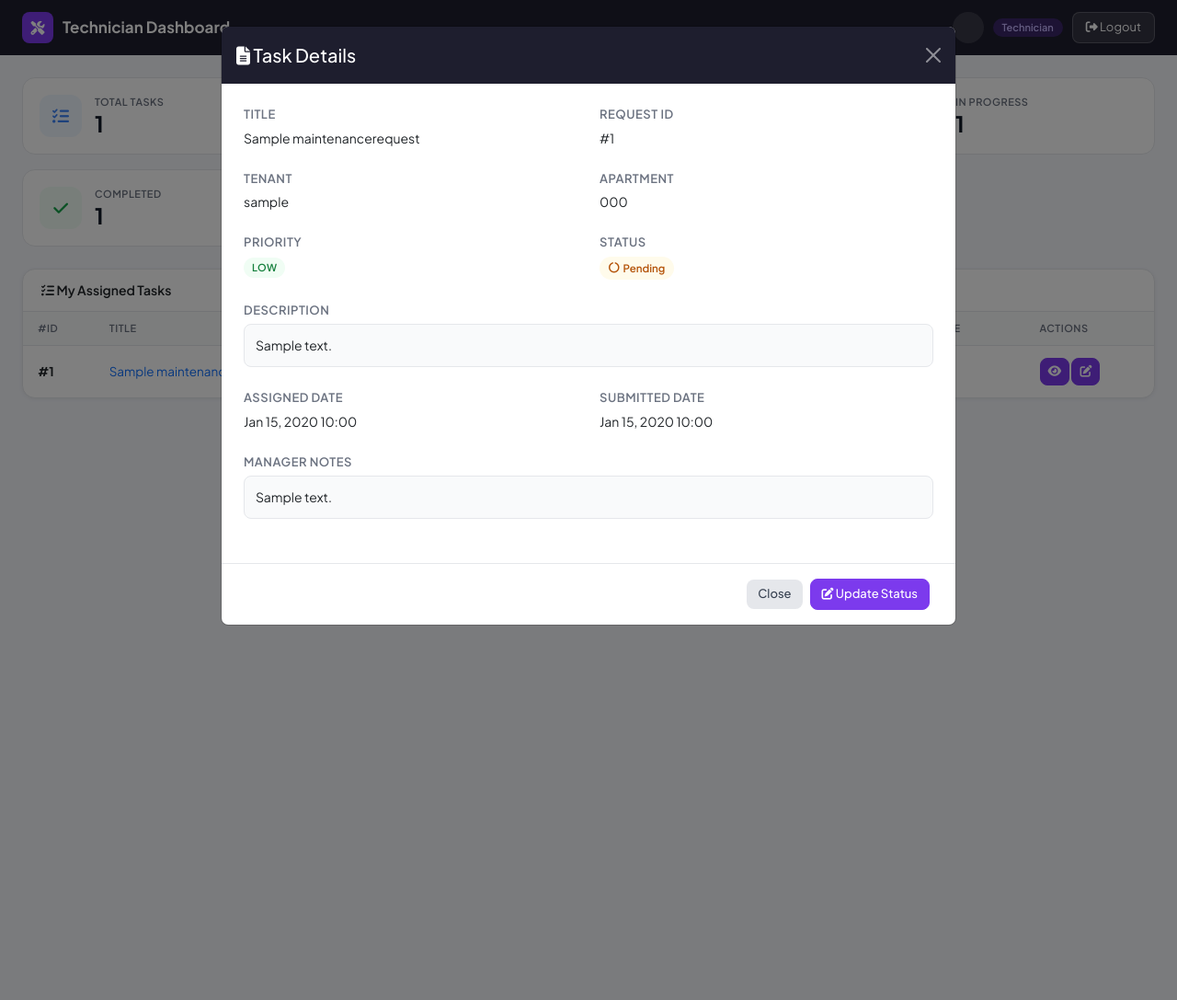
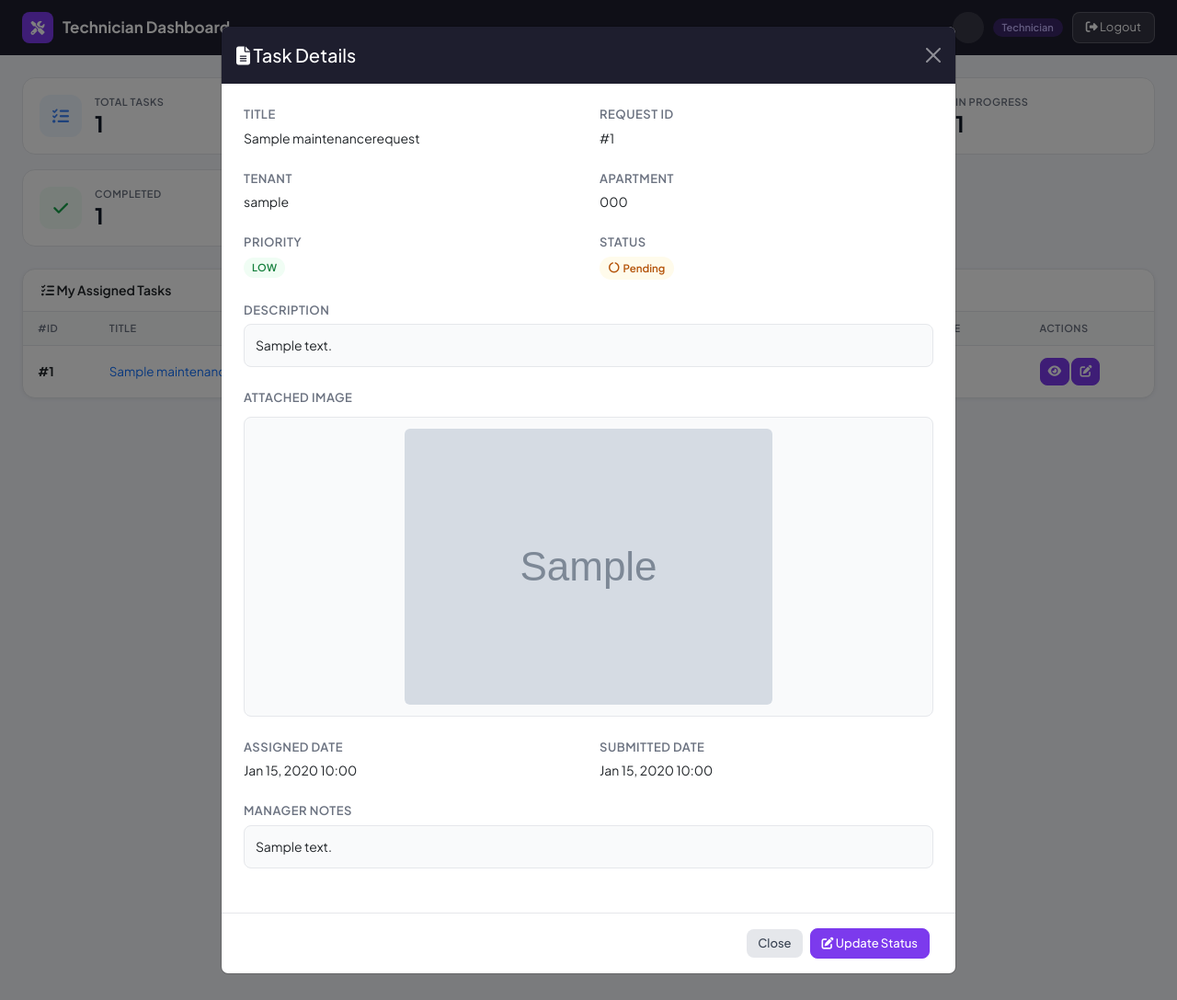
Before and after one commit to gimshaninethmini/apartment_maintainance_system, a Django app: template templates/maintenance/technician_dashboard.html in a window 1280 px wide, after a click that opens the changed part. Shown: the whole page at 92% size. Run offline with Django 5.2, Linux system fonts and the light colour scheme; tables that the repository leaves empty hold one stand-in row (values such as "Sample post"); the template is opened without the code that fills it: values that come from a table or form of the project are taken from there, most other values are stand-ins (such as "Sample title", 1, 10 or a date in 2020); grey boxes marked "Sample" are stand-in pictures.

Commit message:
Fix image show in technician dashboard

```diff
--- a/templates/maintenance/technician_dashboard.html
+++ b/templates/maintenance/technician_dashboard.html
@@ -331,6 +331,22 @@
                                                     {{ assignment.request.description }}
                                                 </p>
                                             </div>
+                                            {% if assignment.request.image %}
+                                            <div class="mb-4">
+                                                <div style="font-size: 13px; font-weight: 600; color: #6B7280; text-transform: uppercase; letter-spacing: 0.5px; margin-bottom: 10px;">Attached Image</div>
+                                                <div style="background: #F9FAFB; border: 1px solid #E5E7EB; border-radius: 8px; padding: 12px; text-align: center;">
+                                                    <img src="{{ assignment.request.image.url }}" alt="Request Image" style="max-width: 100%; max-height: 400px; border-radius: 6px;">
+                                                </div>
+                                            </div>
+                                            {% else %}
+                                            <div class="mb-4">
+                                                <div style="font-size: 13px; font-weight: 600; color: #6B7280; text-transform: uppercase; letter-spacing: 0.5px; margin-bottom: 10px;">Attached Image</div>
+                                                <div style="background: #F9FAFB; border: 1px solid #E5E7EB; border-radius: 8px; padding: 40px; text-align: center; color: #9CA3AF;">
+                                                    <i class="fas fa-image" style="font-size: 32px; margin-bottom: 10px; display: block; opacity: 0.5;"></i>
+                                                    <p style="font-size: 13px; margin: 0;">No image attached</p>
+                                                </div>
+                                            </div>
+                                            {% endif %}
                                             <div class="row mb-4">
                                                 <div class="col-md-6">
                                                     <div style="font-size: 13px; font-weight: 600; color: #6B7280; text-transform: uppercase; letter-spacing: 0.5px; margin-bottom: 5px;">Assigned Date</div>
```
Also changed, not shown: media/issues/Devthon-236.jpg (added).
